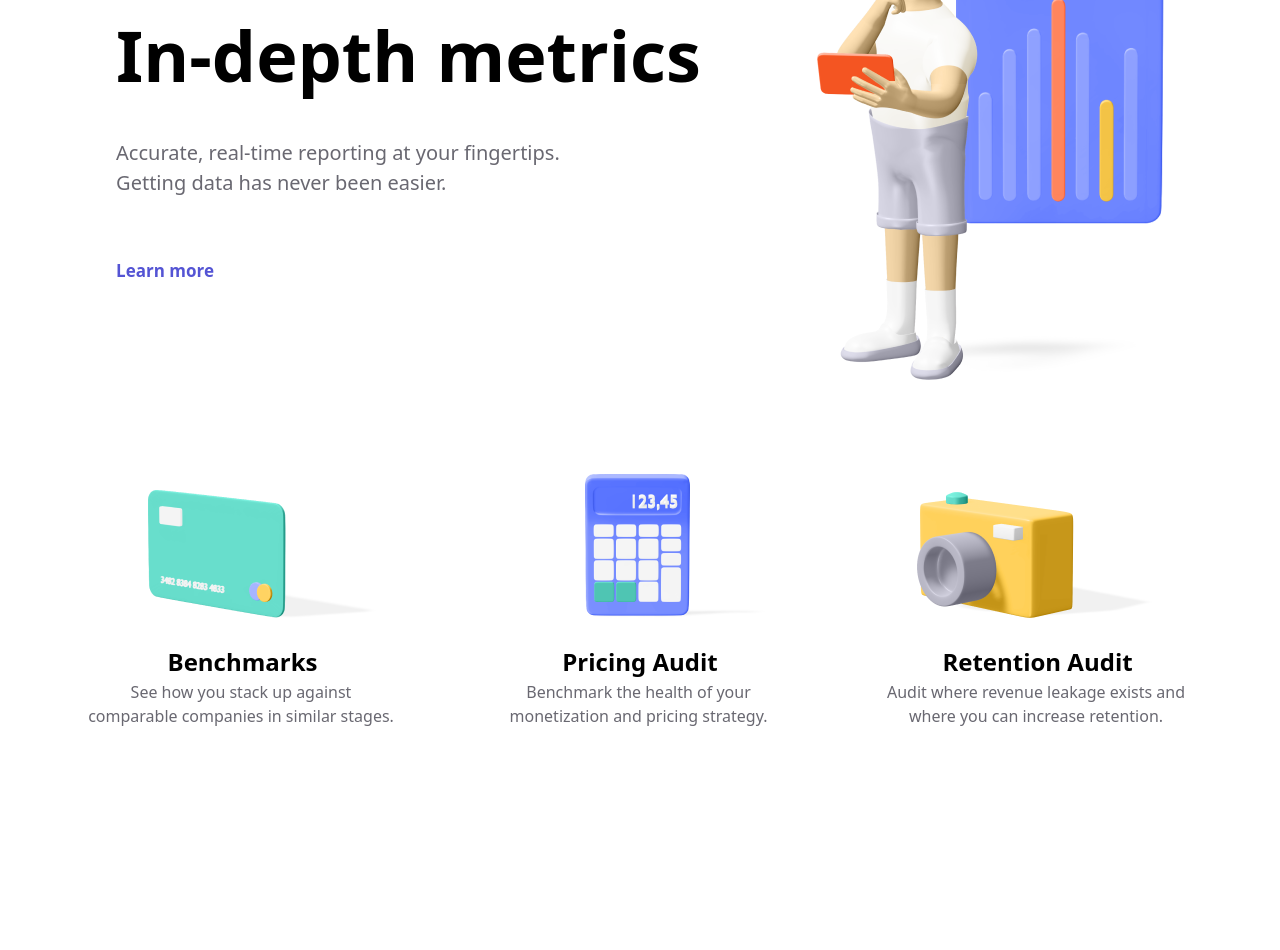
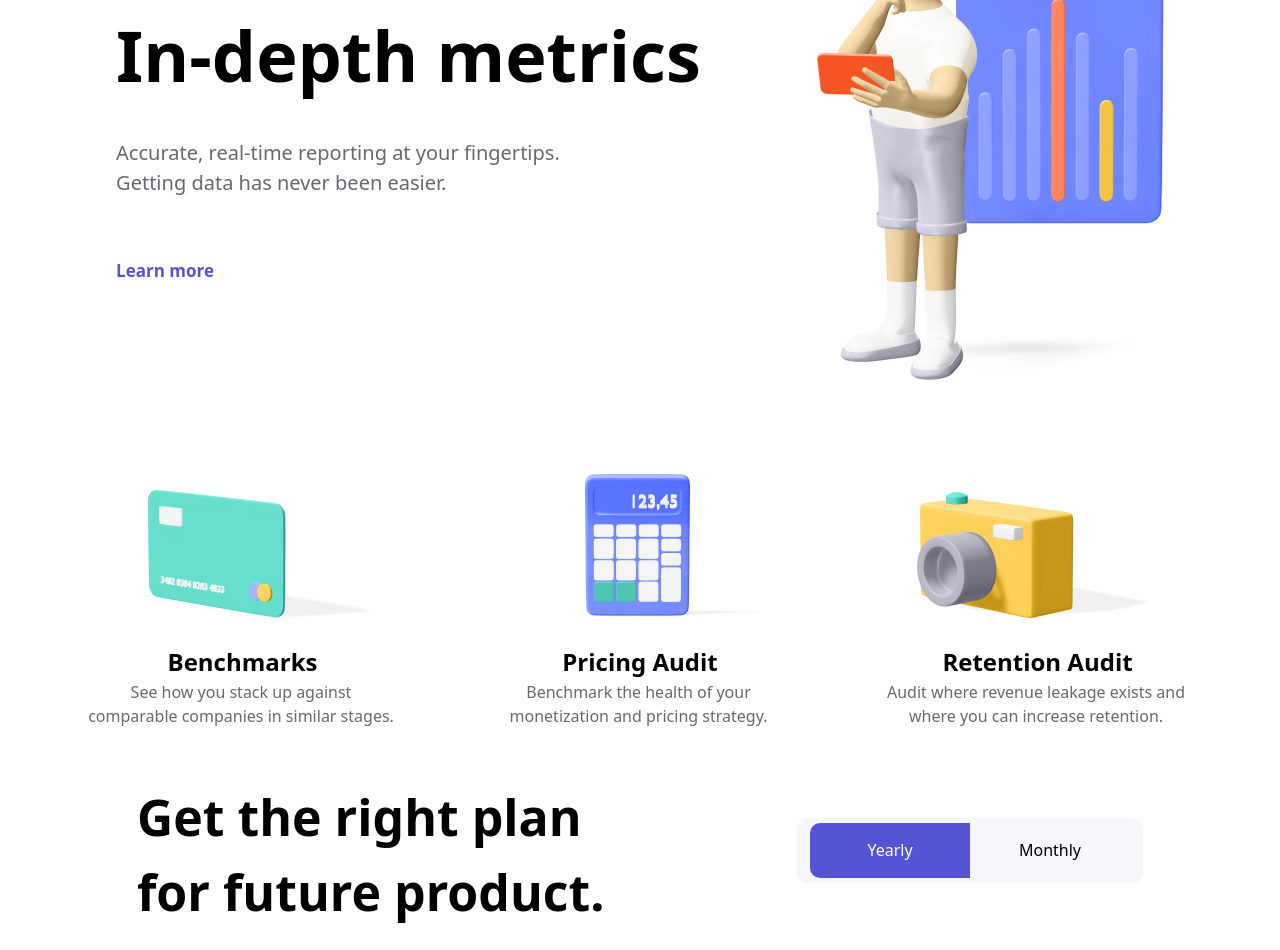
Before and after one commit to sino-Git379/tailandHomeWork, a website: page index.html in a window 1280 px wide. Shown: the part 1531-2481 px from the top of the page. Before the commit the page ends 2281 px from the top, so only its background shows below. Drawn offline with Linux system fonts and the light colour scheme.

Commit message:
Add section5 right plan

```diff
--- a/index.html
+++ b/index.html
@@ -81,8 +81,12 @@
             <p class="text-[16px] text-[#696871] text-center w-[307px]">Audit where revenue leakage exists and where you can increase retention.</p>
         </div>
     </section>
-    <section>
-
+    <section class=" max-w-[1440px] h-[200px] m-auto  flex items-center justify-evenly">
+        <p class="text-[50px] font-[700] w-[523px] h-[140px]">Get the right plan for future product.</p>
+        <div class="w-[346px] h-[65px] bg-[#F7F7FB] flex justify-center items-center rounded-[10px]">
+            <div class="w-[160px] h-[55px] rounded-l-[10px] bg-[#5454D4] flex items-center justify-center"><p class="text-white">Yearly</p></div>
+            <div class="w-[160px] h-[55px] rounded-r-[10px]  flex items-center justify-center"><p>Monthly</p></div>
+        </div>
     </section>
 
 </body>
```
Also changed, not shown: src/output.css.
